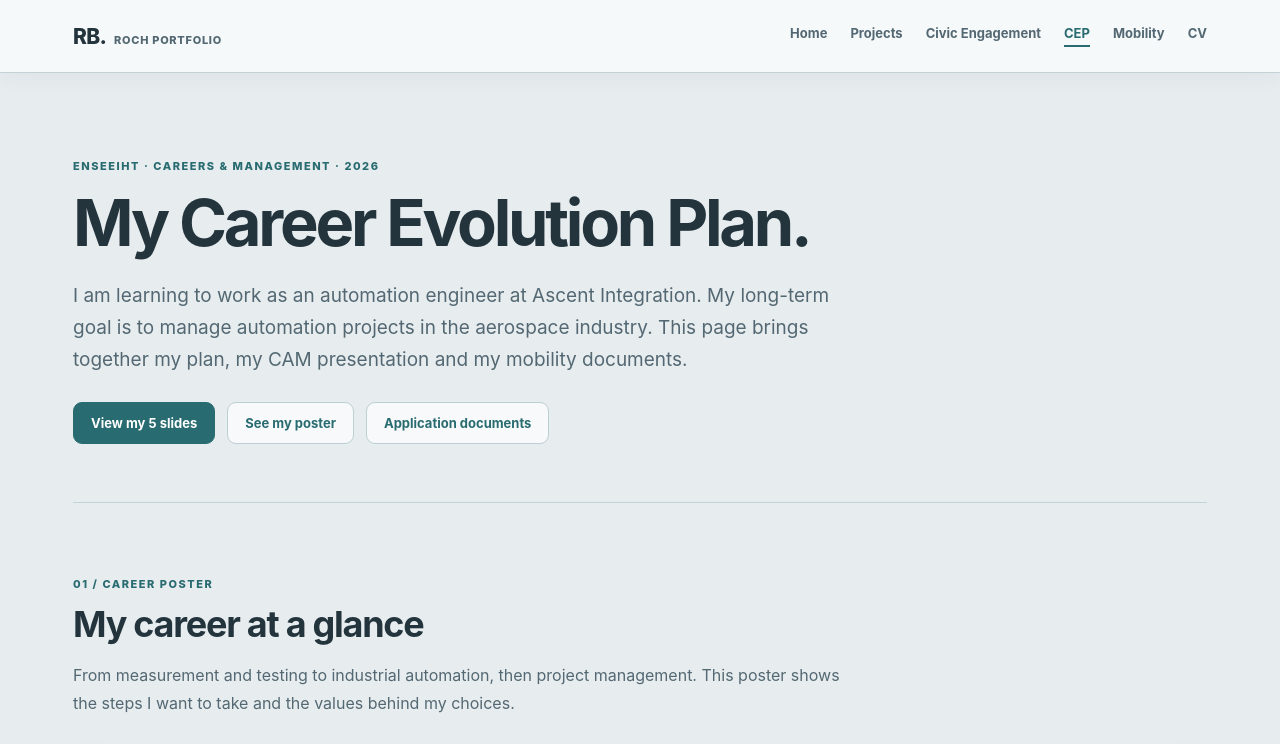
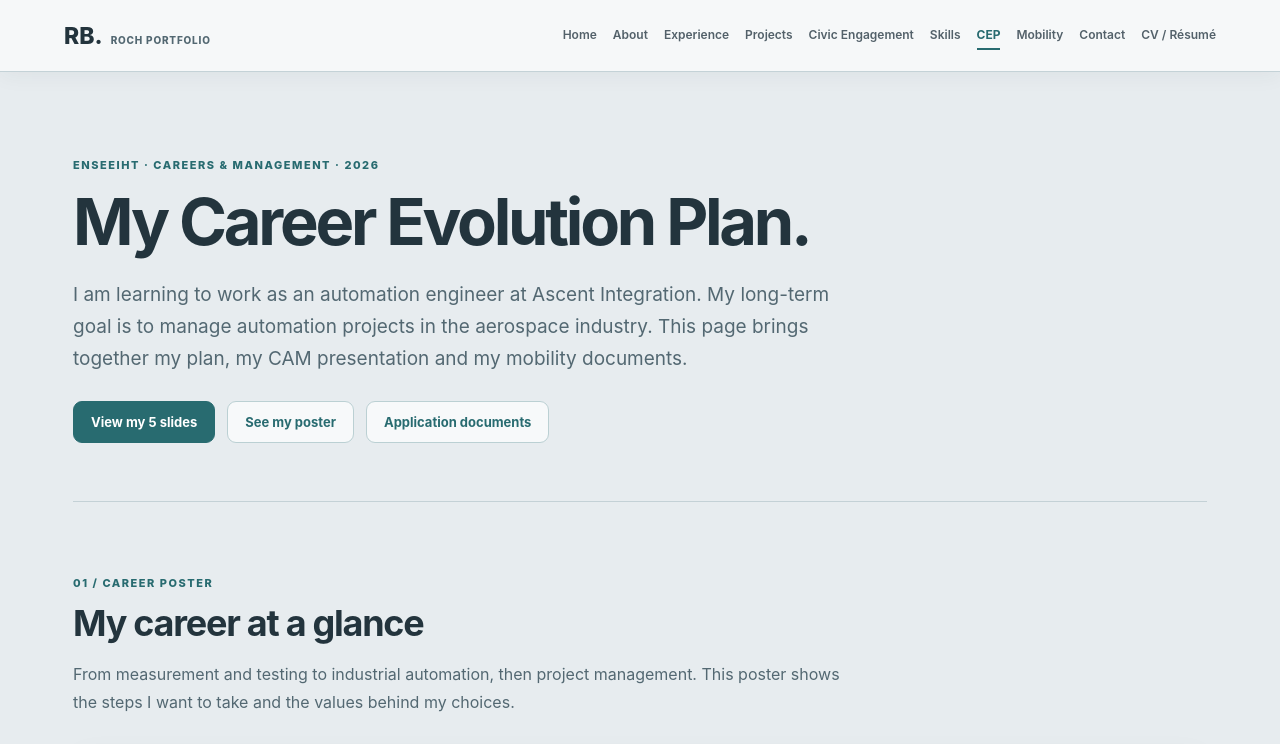
Before and after one commit to Rortuuii/roch-portfolio, a plain HTML site: page cep.html in a window 1280 px wide. Shown: the top 744 px of the page. Drawn offline with Linux system fonts and the light colour scheme.

Commit message:
Match CEP navigation exactly to main portfolio header

```diff
--- a/cep.html
+++ b/cep.html
@@ -27,10 +27,23 @@ section{padding:63px 0 13px;border-bottom:1px solid #c5d1d5}.section-intro{color
 .notice{border-left:3px solid var(--accent);padding:13px 17px;background:#dce8e9;color:#3c5861;line-height:1.65;border-radius:0 8px 8px 0;margin:35px 0 0}
 footer{font-size:12px;color:var(--muted);padding:38px 0 5px;text-align:center}
 @media(max-width:720px){nav{align-items:flex-start;flex-direction:column;gap:10px}.navlinks{gap:10px 19px}.slide-grid,.docs-grid{grid-template-columns:1fr}main{padding:33px 19px 65px}section{padding-top:46px}.poster-preview{padding:8px}}
+
+/* Shared portfolio header: same navigation and labels as the home page */
+body{padding-top:72px}
+header{position:fixed;top:0;left:0;right:0;z-index:30;min-height:72px;padding:12px 5vw;display:flex;align-items:center;justify-content:space-between;gap:18px;background:rgba(246,248,249,.97);border-bottom:1px solid var(--line);backdrop-filter:blur(12px)}
+header .logo{font-size:23px;font-weight:800;text-decoration:none;color:var(--ink);white-space:nowrap;letter-spacing:normal}
+header .logo span{font-size:10px;letter-spacing:.08em;color:var(--muted);margin-left:8px;padding-left:0}
+header nav{display:flex;gap:clamp(7px,1.25vw,21px);flex-wrap:wrap;max-width:none;margin:0;min-height:0;padding:0;align-items:center;justify-content:flex-start}
+header nav a{font-size:12px;font-weight:600;text-decoration:none;color:#53616a;padding:6px 0;border-bottom:2px solid transparent;white-space:nowrap}
+header nav a:hover,header nav a.active{color:var(--accent);border-color:var(--accent)}
+header nav a.active{font-weight:750}
+header nav a:focus-visible{outline:2px solid var(--accent);outline-offset:4px;border-radius:2px}
+@media(max-width:960px){body{padding-top:0}header{position:sticky;flex-direction:column;padding:11px 15px;gap:10px}header nav{justify-content:center;gap:5px 13px}}
+@media(max-width:530px){header .logo span{display:none}header nav{justify-content:center;gap:5px 13px}}
 </style>
 </head>
 <body>
-<header><nav><a class="brand" href="index.html#home">RB.<span>ROCH PORTFOLIO</span></a><div class="navlinks"><a href="index.html#home">Home</a><a href="index.html#projects">Projects</a><a href="index.html#civic">Civic Engagement</a><a href="cep.html" aria-current="page">CEP</a><a href="index.html#mobility">Mobility</a><a href="index.html#cv">CV</a></div></nav></header>
+<header><a href="index.html#home" class="logo">RB.<span>ROCH PORTFOLIO</span></a><nav><a href="#home">Home</a><a href="index.html#about">About</a><a href="index.html#experience">Experience</a><a href="index.html#projects">Projects</a><a href="index.html#civic">Civic Engagement</a><a href="index.html#skills">Skills</a><a href="cep.html" class="active" aria-current="page">CEP</a><a href="index.html#mobility">Mobility</a><a href="index.html#contact">Contact</a><a href="index.html#cv">CV / Résumé</a></nav></header>
 <main>
 <div class="top"><p class="eyebrow">ENSEEIHT · CAREERS &amp; MANAGEMENT · 2026</p><h1>My Career Evolution Plan.</h1><p class="lead">I am learning to work as an automation engineer at Ascent Integration. My long-term goal is to manage automation projects in the aerospace industry. This page brings together my plan, my CAM presentation and my mobility documents.</p><div class="buttons"><a class="btn" href="#presentation">View my 5 slides</a><a class="btn secondary" href="#poster">See my poster</a><a class="btn secondary" href="#documents">Application documents</a></div></div>
 <section id="poster"><p class="eyebrow">01 / CAREER POSTER</p><h2>My career at a glance</h2><p class="section-intro">From measurement and testing to industrial automation, then project management. This poster shows the steps I want to take and the values behind my choices.</p><div class="poster-preview"><a href="documents/CEP_Poster_Roch_Berquieres_2026.pdf" target="_blank" rel="noopener" title="Open poster PDF"><img src="assets/cep-poster.webp" alt="Career Evolution Plan poster with current experience, professional steps and values"></a></div><div class="download-row"><a class="btn secondary" href="documents/CEP_Poster_Roch_Berquieres_2026.pdf" target="_blank" rel="noopener">View / Download poster (PDF)</a></div></section>
```
